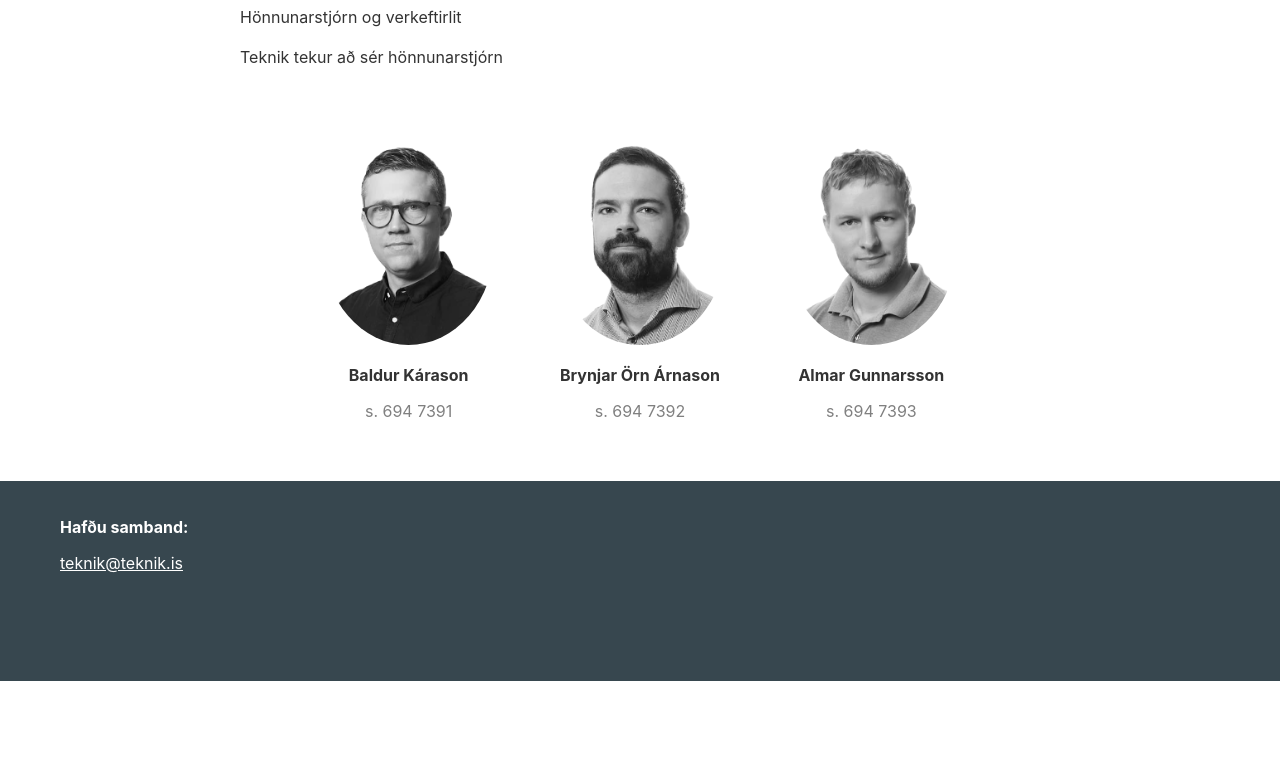
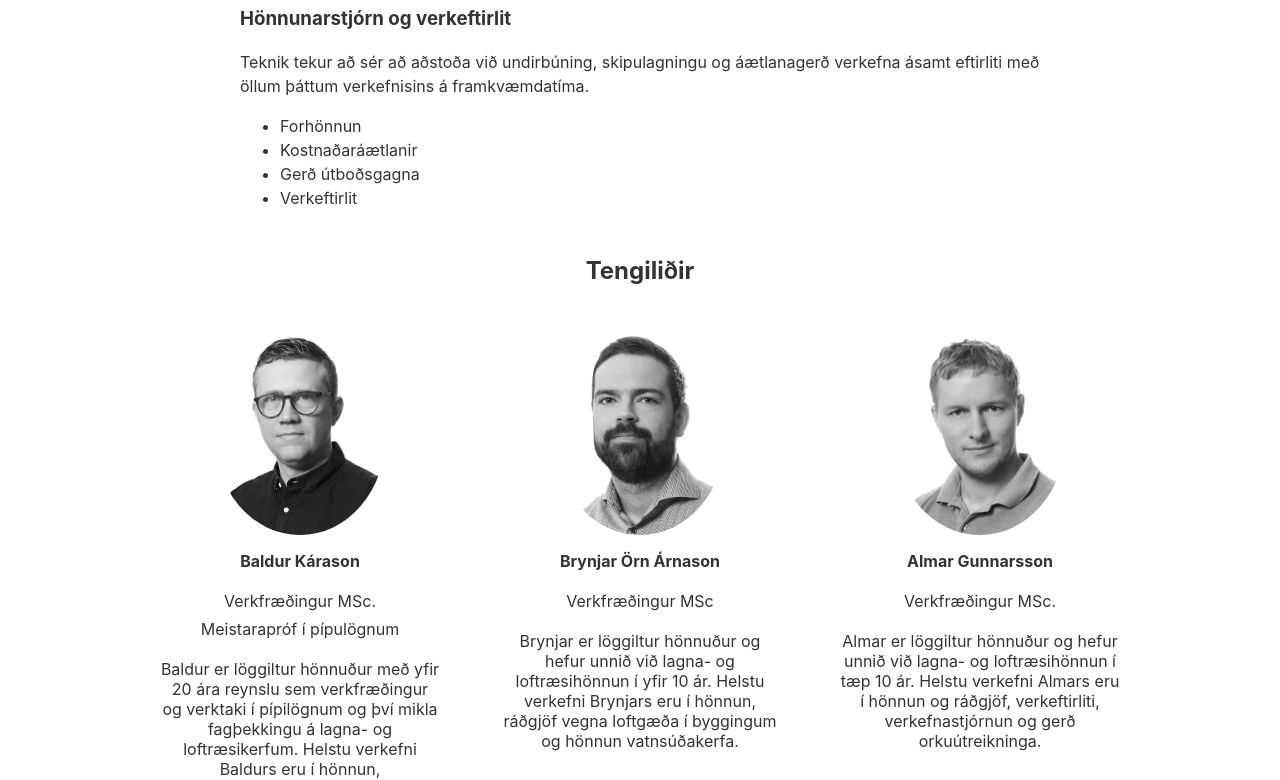
Before and after one commit to arnibarnason/teknik, a React (Create React App) app: page / in a window 1280 px wide. Shown: the part 1880-2660 px from the top of the page. Before the commit the page ends 2561 px from the top, so only its background shows below. Built offline with nearby package versions, Linux system fonts and the light colour scheme.

Commit message:
Add content and employee details

```diff
--- a/src/App.js
+++ b/src/App.js
@@ -88,8 +88,18 @@ function App() {
           <li>Sundlaugakerfi</li>
           <li>Varmadælukerfi fyrir hús og sumarbústaði</li>
         </ul>
-        <p>Hönnunarstjórn og verkeftirlit</p>
-        <p>Teknik tekur að sér hönnunarstjórn</p>
+        <h3>Hönnunarstjórn og verkeftirlit</h3>
+        <p>
+          Teknik tekur að sér að aðstoða við undirbúning, skipulagningu og
+          áætlanagerð verkefna ásamt eftirliti með öllum þáttum verkefnisins á
+          framkvæmdatíma.
+        </p>
+        <ul>
+          <li>Forhönnun</li>
+          <li>Kostnaðaráætlanir</li>
+          <li>Gerð útboðsgagna</li>
+          <li>Verkeftirlit</li>
+        </ul>
       </ContentSection>
       <Employees />
       <Footer />
--- a/src/components/Employees/index.js
+++ b/src/components/Employees/index.js
@@ -9,25 +9,49 @@ const employeeData = [
     name: "Baldur Kárason",
     phoneNumber: "694 7391",
     img: baldur,
+    education: ["Verkfræðingur MSc.", "Meistarapróf í pípulögnum"],
+    email: "baldur@teknik.is",
+    description:
+      "Baldur er löggiltur hönnuður með yfir 20 ára reynslu sem verkfræðingur og verktaki í pípilögnum og því mikla fagþekkingu á lagna- og loftræsikerfum. Helstu verkefni Baldurs eru í hönnun, verkefnastjórnun, hönnunarstjórnun, verkeftirliti og gerð kostnaðar og útboðsgagna.",
   },
   {
     name: "Brynjar Örn Árnason",
     phoneNumber: "694 7392",
     img: brynjar,
+    education: ["Verkfræðingur MSc"],
+    email: "brynjar@teknik.is",
+    description:
+      "Brynjar er löggiltur hönnuður og hefur unnið við lagna- og loftræsihönnun í yfir 10 ár. Helstu verkefni Brynjars eru í hönnun, ráðgjöf vegna loftgæða í byggingum og hönnun vatnsúðakerfa.",
   },
   {
     name: "Almar Gunnarsson",
     phoneNumber: "694 7393",
     img: alvar,
+    education: ["Verkfræðingur MSc."],
+    email: "almar@teknik.is",
+    description:
+      "Almar er löggiltur hönnuður og hefur unnið við lagna- og loftræsihönnun í tæp 10 ár. Helstu verkefni Almars eru í hönnun og ráðgjöf, verkeftirliti, verkefnastjórnun og gerð orkuútreikninga.",
   },
 ];
 
-const Employee = ({ name, img, phoneNumber }) => {
+const Employee = ({
+  name,
+  img,
+  phoneNumber,
+  education,
+  email,
+  description,
+}) => {
   return (
     <li className={styles.employeeContainer}>
       <img className={styles.image} src={img} alt="Profile" />
       <div className={styles.infoContainer}>
         <p className={styles.name}>{name}</p>
+        {education.map((e) => (
+          <p className={styles.education}>{e}</p>
+        ))}
+        <p className={styles.description}>{description}</p>
+        <p className={styles.email}>{email}</p>
         <a className={styles.phoneNumber} href={`tel:${phoneNumber}`}>
           s. {phoneNumber}
         </a>
@@ -36,14 +60,20 @@ const Employee = ({ name, img, phoneNumber }) => {
   );
 };
 export const Employees = () => (
-  <ul className={`verticalSpacing ${styles.container}`}>
+  <div className={`verticalSpacing ${styles.container}`}>
+    <h2 className={styles.title}>Tengiliðir</h2>
+    <ul className={styles.employeeListContainer}>
       {employeeData.map((data) => (
         <Employee
           key={data.phoneNumber}
           name={data.name}
           phoneNumber={data.phoneNumber}
+          email={data.email}
           img={data.img}
+          education={data.education}
+          description={data.description}
         />
       ))}
     </ul>
+  </div>
 );
--- a/src/components/Employees/index.module.css
+++ b/src/components/Employees/index.module.css
@@ -1,16 +1,26 @@
 .container {
+  margin-top: 30px;
+  margin-bottom: 30px;
+}
+
+.title {
+  text-align: center;
+}
+
+.employeeListContainer {
   display: flex;
   flex-wrap: wrap;
-  align-items: center;
   justify-content: center;
-  margin-top: 30px;
-  margin-bottom: 30px;
   padding: 0px;
   list-style: none;
 }
 
 .employeeContainer {
   padding: 30px;
+  max-width: 280px;
+  display: flex;
+  flex-direction: column;
+  align-items: center;
 }
 
 .image {
@@ -29,6 +39,16 @@
   font-weight: bolder;
 }
 
+.education {
+  margin-bottom: 4px;
+  margin-top: 4px;
+  text-align: center;
+}
+
+.description {
+  text-align: center;
+}
+
 .phoneNumber {
   margin: 0px;
   text-decoration: none;
```
Lines whose indentation alone changed are shown as unchanged.
